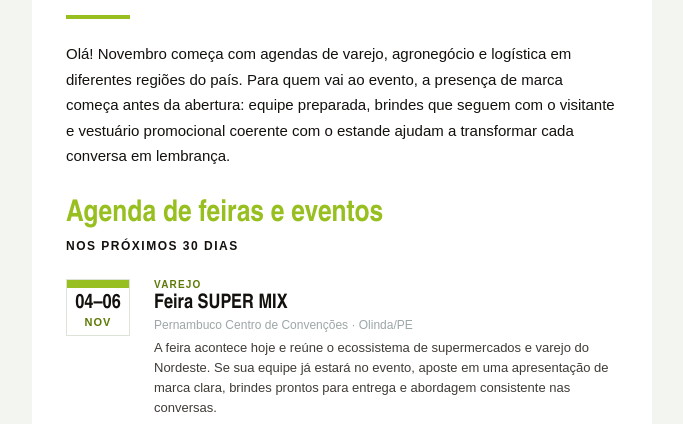
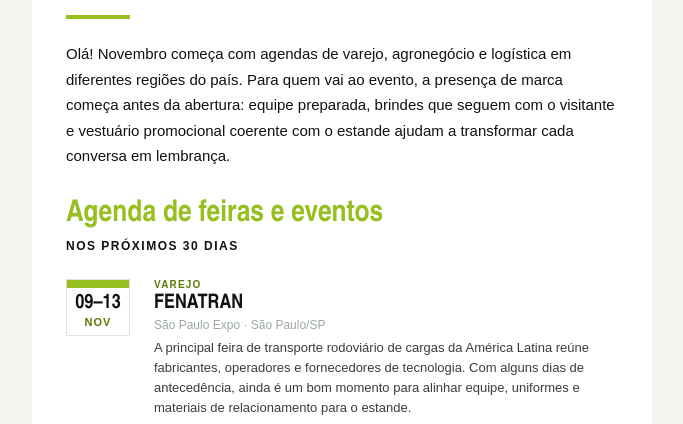
Before and after one commit to Unidcom/aprovacoes-unid, a plain HTML site: page sp-uniformes/newsletter-2026-11-04.html in a window 1280 px wide. Shown: the part 372-796 px from the top of the page, without its empty margins (298-981 px from the left). Drawn offline with Linux system fonts and the light colour scheme.

Commit message:
Aprovação: sp-uniformes/newsletter-2026-11-04.html

```diff
--- a/sp-uniformes/newsletter-2026-11-04.html
+++ b/sp-uniformes/newsletter-2026-11-04.html
@@ -65,7 +65,7 @@
 <td height="8" bgcolor="#97BF1F" style="height:8px;background-color:#97BF1F;font-size:0;line-height:0;">&nbsp;</td>
 </tr>
 <tr>
-<td align="center" style="padding:6px 2px 0;color:#13100D;font:700 20px/1 'Arial Narrow','Helvetica Neue',Arial,sans-serif;">04&ndash;06</td>
+<td align="center" style="padding:6px 2px 0;color:#13100D;font:700 20px/1 'Arial Narrow','Helvetica Neue',Arial,sans-serif;">09&ndash;13</td>
 </tr>
 <tr>
 <td align="center" style="padding:2px 2px 7px;color:#5E7A06;font:700 11px 'Poppins',Arial,sans-serif;letter-spacing:1px;">NOV</td>
@@ -75,11 +75,11 @@
 <td valign="top" style="padding:16px 0 16px 14px;">
 <p style="margin:0 0 3px;color:#5E7A06;font:700 10px 'Poppins',Arial,sans-serif;letter-spacing:1.2px;">VAREJO</p>
 <p style="margin:0 0 3px;color:#13100D;font:700 20px/1.1 'Arial Narrow','Helvetica Neue',Arial,sans-serif;">
-<a href="https://feirasupermix.com.br/" target="_blank" rel="noopener noreferrer" style="color:#13100D;text-decoration:none;">Feira SUPER MIX</a>
+<a href="https://www.fenatran.com.br/pt-br.html" target="_blank" rel="noopener noreferrer" style="color:#13100D;text-decoration:none;">FENATRAN</a>
 </p>
-<p style="margin:0 0 6px;color:#9DA6A8;font:400 12px 'Poppins',Arial,sans-serif;">Pernambuco Centro de Conven&ccedil;&otilde;es &middot; Olinda/PE</p>
-<p style="margin:0 0 6px;color:#403B36;font:400 13px/1.55 'Poppins',Arial,sans-serif;">A feira acontece hoje e re&uacute;ne o ecossistema de supermercados e varejo do Nordeste. Se sua equipe j&aacute; estar&aacute; no evento, aposte em uma apresenta&ccedil;&atilde;o de marca clara, brindes prontos para entrega e abordagem consistente nas conversas.</p>
-<a href="https://feirasupermix.com.br/" target="_blank" rel="noopener noreferrer" style="color:#5E7A06;font:700 12px 'Poppins',Arial,sans-serif;">Site oficial &#8594;</a>
+<p style="margin:0 0 6px;color:#9DA6A8;font:400 12px 'Poppins',Arial,sans-serif;">S&atilde;o Paulo Expo &middot; S&atilde;o Paulo/SP</p>
+<p style="margin:0 0 6px;color:#403B36;font:400 13px/1.55 'Poppins',Arial,sans-serif;">A principal feira de transporte rodovi&aacute;rio de cargas da Am&eacute;rica Latina re&uacute;ne fabricantes, operadores e fornecedores de tecnologia. Com alguns dias de anteced&ecirc;ncia, ainda &eacute; um bom momento para alinhar equipe, uniformes e materiais de relacionamento para o estande.</p>
+<a href="https://www.fenatran.com.br/pt-br.html" target="_blank" rel="noopener noreferrer" style="color:#5E7A06;font:700 12px 'Poppins',Arial,sans-serif;">Site oficial &#8594;</a>
 </td>
 </tr>
 </table>
@@ -312,7 +312,7 @@
 <img src="https://spuniformes.com.br/wp-content/uploads/2026/10/spkuniformes-logo-negativo.png" width="130" alt="SP&lt; Uniformes" style="display:block;width:130px;height:auto;margin:0 auto 14px;border:0;">SP&lt; Uniformes &middot; Rua Jo&atilde;o do Pulo, 116-A, Parque Industrial &middot; Mandaguari/PR &middot; 86975-000 &middot; Brasil<br>WhatsApp (44) 99938-2014 &middot; vendas@spuniformes.com<br>Instagram @spuniformes_ &middot; Facebook /spuniformes.com.br<br>
 <a href="https://spuniformes.com.br/" style="color:#FFFFFF;">spuniformes.com.br</a>
 <br>Voc&ecirc; recebe este e-mail porque se cadastrou no site, conversou com a SP&lt; Uniformes ou &eacute; nosso cliente.<br>
-N&atilde;o quer mais receber? <span>Use o link de descadastro no e-mail recebido.</span>
+Para deixar de receber nossas comunica&ccedil;&otilde;es, <span>use o link de descadastro no e-mail recebido</span>.
 </td>
 </tr>
 </table>
```
